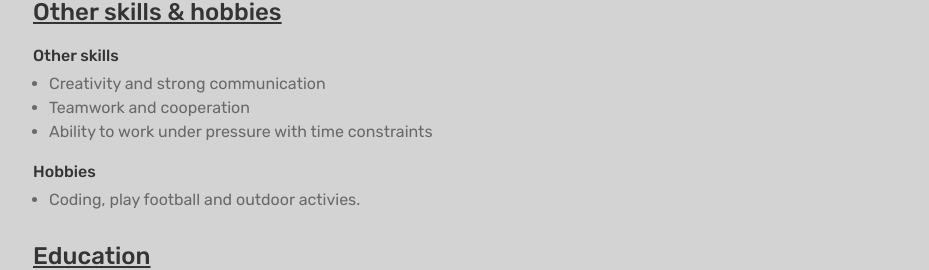
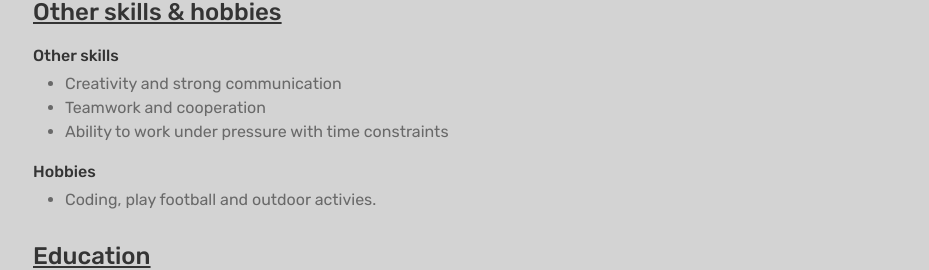
Before and after one commit to chauduong1192/cd-portfolio, a Next.js app: page /about-me in a window 1280 px wide. Shown: the part 2002-2272 px from the top of the page, without its empty margins (315-1244 px from the left). Built offline with nearby package versions, Linux system fonts and the light colour scheme.

Commit message:
refactor: 💡 update css

```diff
--- a/src/app/about-me/components/OtherSkills/OtherSkills.tsx
+++ b/src/app/about-me/components/OtherSkills/OtherSkills.tsx
@@ -13,7 +13,7 @@ export const OtherSkills = ({ otherSkills, hobbies }: OtherSkillsProps) => (
       <div className='text-neutral-700 font-medium dark:text-gray-200'>
         Other skills
       </div>
-      <ul className='ml-4 mt-1 list-disc'>
+      <ul className='ml-8 mt-1 list-disc'>
         {otherSkills.map((skill) => (
           <li key={skill}>
             <div className='inline text-stone-500 dark:text-neutral-400'>
@@ -27,7 +27,7 @@ export const OtherSkills = ({ otherSkills, hobbies }: OtherSkillsProps) => (
       <div className='text-neutral-700 font-medium dark:text-gray-200'>
         Hobbies
       </div>
-      <ul className='ml-4 mt-1 list-disc'>
+      <ul className='ml-8 mt-1 list-disc'>
         {hobbies.map((hobby) => (
           <li key={hobby}>
             <div className='inline text-stone-500 dark:text-neutral-400'>
```
